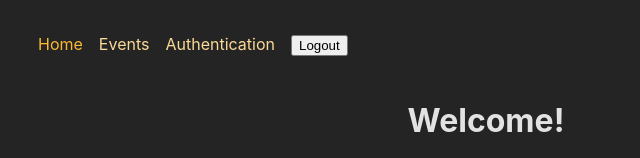
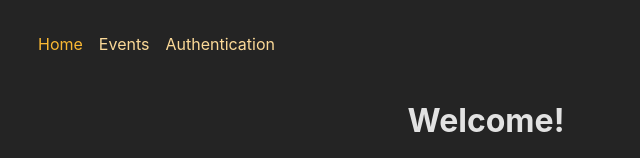
Before and after one commit to abid982/add-authentication-to-react-apps, a React (Create React App) app in the folder frontend/: page / in a window 1280 px wide. Shown: the top 158 px of the page, without its empty margins (154-794 px from the left). Built offline with nearby package versions, Linux system fonts and the light colour scheme.

Commit message:
updating the ui based on auth status

```diff
--- a/frontend/src/App.js
+++ b/frontend/src/App.js
@@ -17,12 +17,19 @@ import AuthenticationPage, {
   action as authAction,
 } from './pages/Authentication';
 import { action as logoutAction } from './pages/Logout';
+// Loader to load token from utils folder
+import { loader as tokenLoader } from './utils/auth';
 
 const router = createBrowserRouter([
   {
     path: '/',
     element: <RootLayout />,
     errorElement: <ErrorPage />,
+    // Loader to load token
+    // In order to use data from that loader and easily get access to it assign an id to this route
+    // In main navigation use useRouteLoaderData() Hook to get token
+    id: 'root',
+    loader: tokenLoader,
     children: [
       { index: true, element: <HomePage /> },
       {
--- a/frontend/src/components/EventItem.js
+++ b/frontend/src/components/EventItem.js
@@ -1,8 +1,10 @@
-import { Link, useSubmit } from 'react-router-dom';
+import { Link, useRouteLoaderData, useSubmit } from 'react-router-dom';
 
 import classes from './EventItem.module.css';
 
 function EventItem({ event }) {
+  const token = useRouteLoaderData('root');
+
   const submit = useSubmit();
 
   function startDeleteHandler() {
@@ -19,10 +21,12 @@ function EventItem({ event }) {
       <h1>{event.title}</h1>
       <time>{event.date}</time>
       <p>{event.description}</p>
-      <menu className={classes.actions}>
-        <Link to="edit">Edit</Link>
-        <button onClick={startDeleteHandler}>Delete</button>
-      </menu>
+      {token && (
+        <menu className={classes.actions}>
+          <Link to="edit">Edit</Link>
+          <button onClick={startDeleteHandler}>Delete</button>
+        </menu>
+      )}
     </article>
   );
 }
--- a/frontend/src/components/EventsNavigation.js
+++ b/frontend/src/components/EventsNavigation.js
@@ -1,8 +1,10 @@
-import { NavLink } from 'react-router-dom';
+import { NavLink, useRouteLoaderData } from 'react-router-dom';
 
 import classes from './EventsNavigation.module.css';
 
 function EventsNavigation() {
+  const token = useRouteLoaderData('root');
+
   return (
     <header className={classes.header}>
       <nav>
@@ -18,6 +20,7 @@ function EventsNavigation() {
               All Events
             </NavLink>
           </li>
+          {token && (
             <li>
               <NavLink
                 to="/events/new"
@@ -28,7 +31,7 @@ function EventsNavigation() {
                 New Event
               </NavLink>
             </li>
-
+          )}
         </ul>
       </nav>
     </header>
--- a/frontend/src/components/MainNavigation.js
+++ b/frontend/src/components/MainNavigation.js
@@ -1,9 +1,13 @@
-import { NavLink, Form } from 'react-router-dom';
+import { NavLink, Form, useRouteLoaderData } from 'react-router-dom';
 
 import classes from './MainNavigation.module.css';
 import NewsletterSignup from './NewsletterSignup';
 
 function MainNavigation() {
+  // useRouteLoaderData() Hook to get token from loader of root route and updating UI based on token
+  const token = useRouteLoaderData('root');
+  console.log('Token: ' + token);
+
   return (
     <header className={classes.header}>
       <nav>
@@ -49,6 +53,7 @@ function MainNavigation() {
               Authentication
             </NavLink>
           </li> */}
+          {!token && (
             <li>
               <NavLink
                 to="/auth?mode=login"
@@ -59,12 +64,16 @@ function MainNavigation() {
                 Authentication
               </NavLink>
             </li>
+          )}
+          {/* If we have a token */}
+          {token && (
             <li>
               {/* Trigger an action */}
               <Form action="/logout" method="post">
                 <button>Logout</button>
               </Form>
             </li>
+          )}
         </ul>
       </nav>
       <NewsletterSignup />
--- a/frontend/src/utils/auth.js
+++ b/frontend/src/utils/auth.js
@@ -4,3 +4,9 @@ export function getAuthToken() {
   // More code later
   return token;
 }
+
+export function loader() {
+  console.log('Loader function:');
+  console.log(getAuthToken());
+  return getAuthToken();
+}
```
Also changed, not shown: 1 other file (tests, documents, lock files or other folders). Lines whose indentation alone changed are shown as unchanged.
